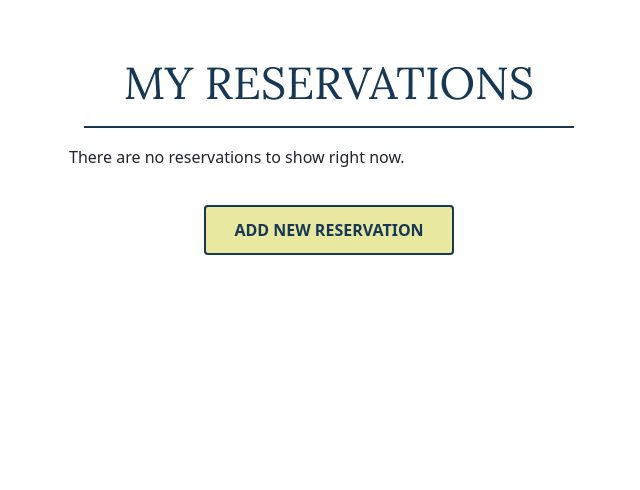
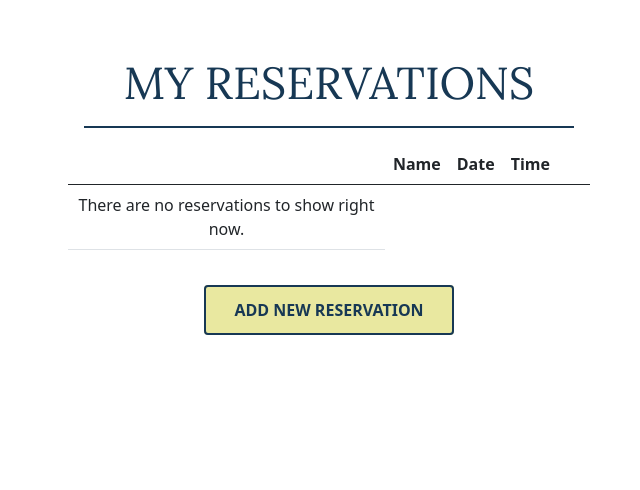
Before and after one commit to gustafsson96/the-swede-restaurant, a Django app: page /reservations.html in a window 1280 px wide. Shown: the part 57-547 px from the top of the page, without its empty margins (311-951 px from the left). Run offline with Django 3.2, Linux system fonts and the light colour scheme; the visitor is signed in with stand-in values (Sample User, id 1); data that the repository does not hold is empty; some libraries are stand-ins or nearby versions.

Commit message:
Add table to my reservations

```diff
--- a/templates/reservations.html
+++ b/templates/reservations.html
@@ -6,20 +6,32 @@
     <div class="row">
         <div class="col-md-6 offset-md-3 p-4 text-center">
             <h1 class="page-heading">My Reservations</h1>
-<table>
+<table class="table">
+    <thead>
+        <tr>
+            <th scope="col"></th>
+            <th scope="col">Name</th>
+            <th scope="col">Date</th>
+            <th scope="col">Time</th>
+            <th scope="col"></th>
+            <th scope="col"></th>
+        </tr>
+    </thead>
+    <tbody>
   {% for item in information %}
   <tr>
+    <td scope="row"></td>
     <td>{{ item.name }}</td>
     <td>{{ item.date }}</td>
     <td>{{ item.time }}</td>
     <td>
       <a href="/edit/{{ item.id }}">
-        <button class="edit-cancel-btn">Edit Reservation</button>
+        <button class="edit-cancel-btn">Edit</button>
       </a>
     </td>
     <td>
       <a href="/delete/{{ item.id }}">
-        <button class="edit-cancel-btn">Cancel Reservation</button>
+        <button class="edit-cancel-btn">Cancel</button>
       </a>
     </td>
   </tr>
@@ -28,6 +40,7 @@
     <td>There are no reservations to show right now.</td>
   </tr>
   {% endfor %}
+</tbody>
 </table>
 <div class="add-btn-box">
 <a class="styled-btn" href="add">Add New Reservation</a>
```
